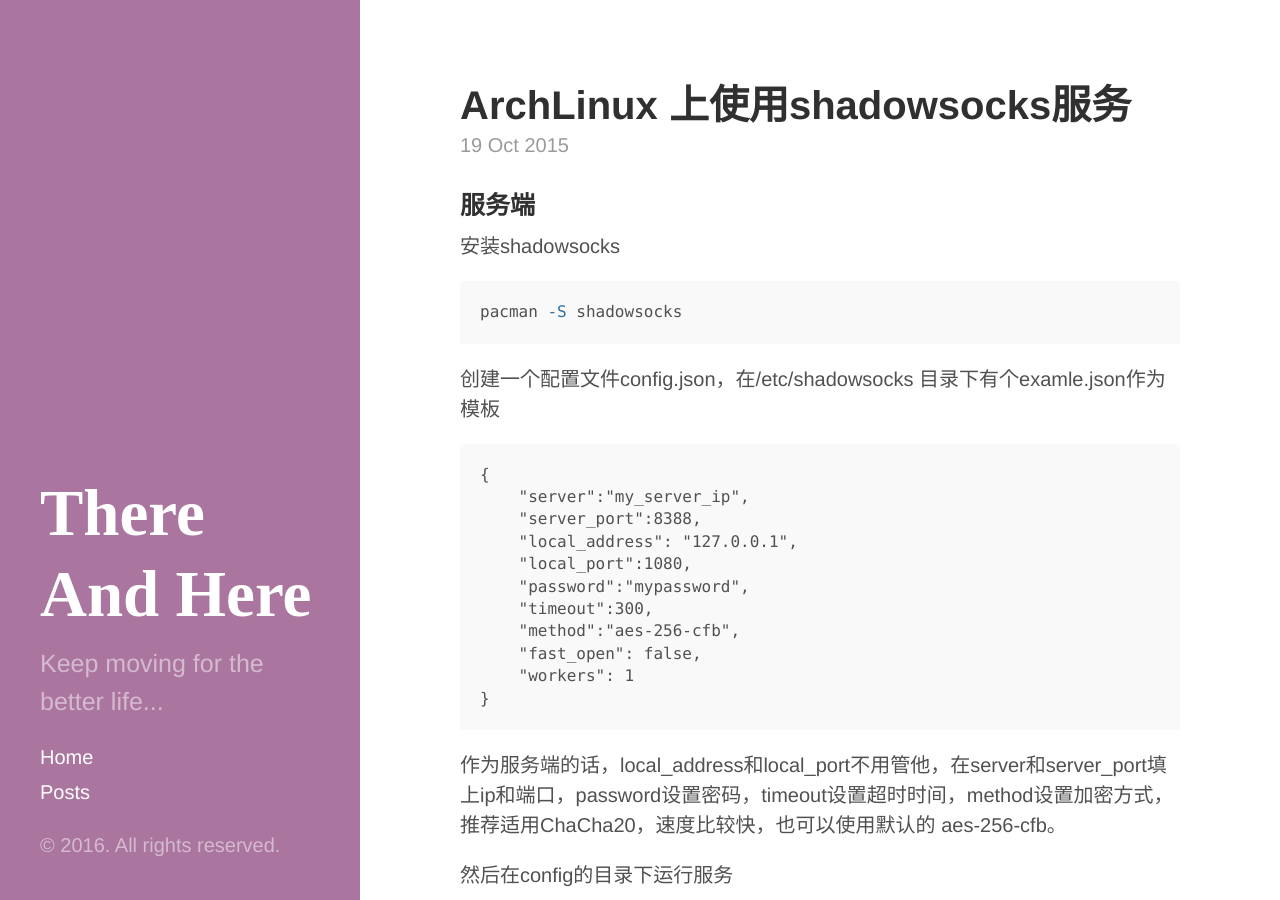
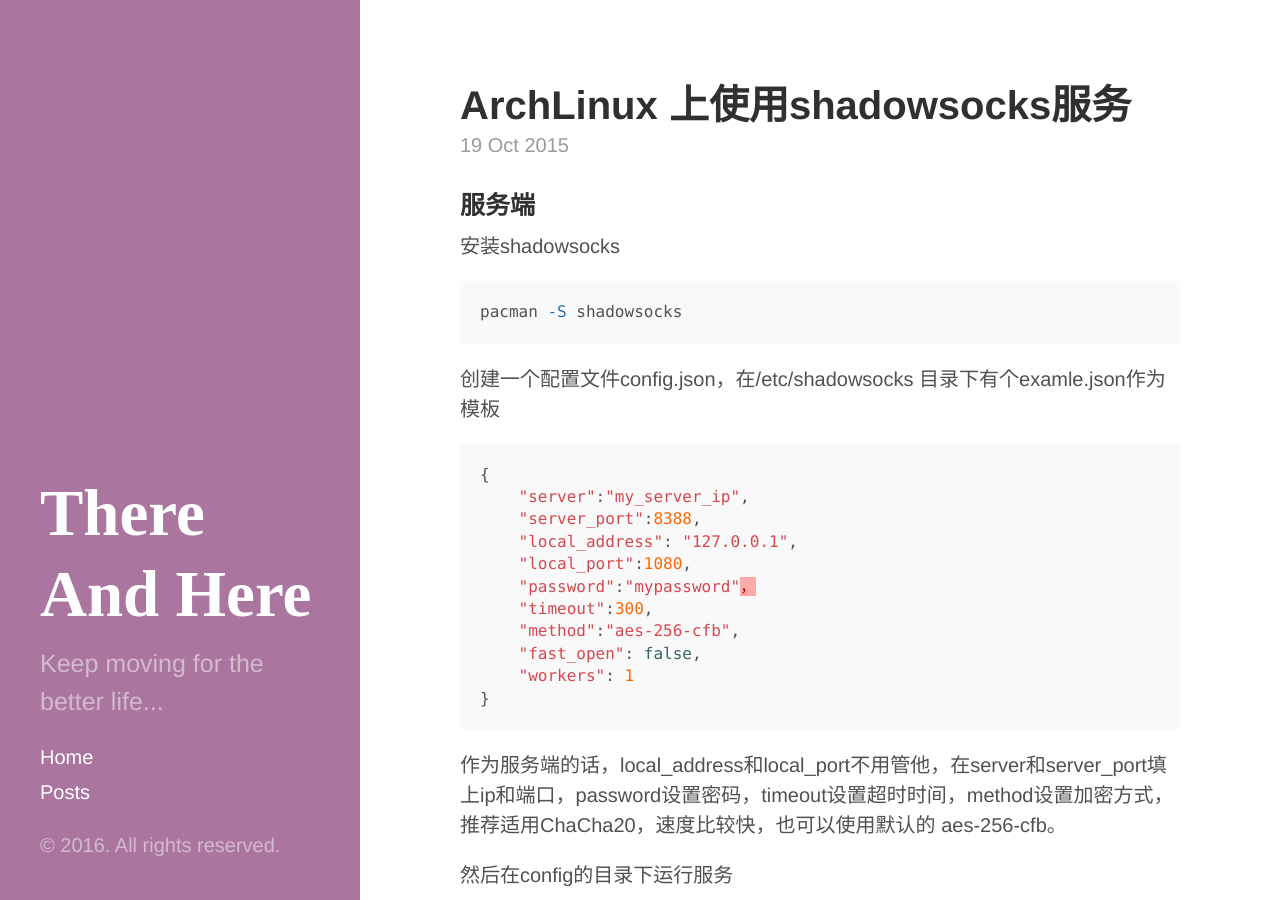
Before and after one commit to ThereAndHere/thereandhere.github.io, a Jekyll site: the page built from _posts/2015-10-19-archliux_ss.md, in a window 1280 px wide and 900 px high. Built offline with Jekyll 4.4.1, drawn with Linux system fonts in a browser that asks for light colours; some web fonts are replaced; Markdown is read by kramdown in place of the engine named in the settings.

Commit message:
Update 2015-10-19-archliux_ss.md

````diff
--- a/_posts/2015-10-19-archliux_ss.md
+++ b/_posts/2015-10-19-archliux_ss.md
@@ -11,13 +11,13 @@ pacman -S shadowsocks
 ```
 
 创建一个配置文件config.json，在/etc/shadowsocks 目录下有个examle.json作为模板
-```
+```cpp
 {
     "server":"my_server_ip",
     "server_port":8388,
     "local_address": "127.0.0.1",
     "local_port":1080,
-    "password":"mypassword",
+    "password":"mypassword"，
     "timeout":300,
     "method":"aes-256-cfb",
     "fast_open": false,
````
